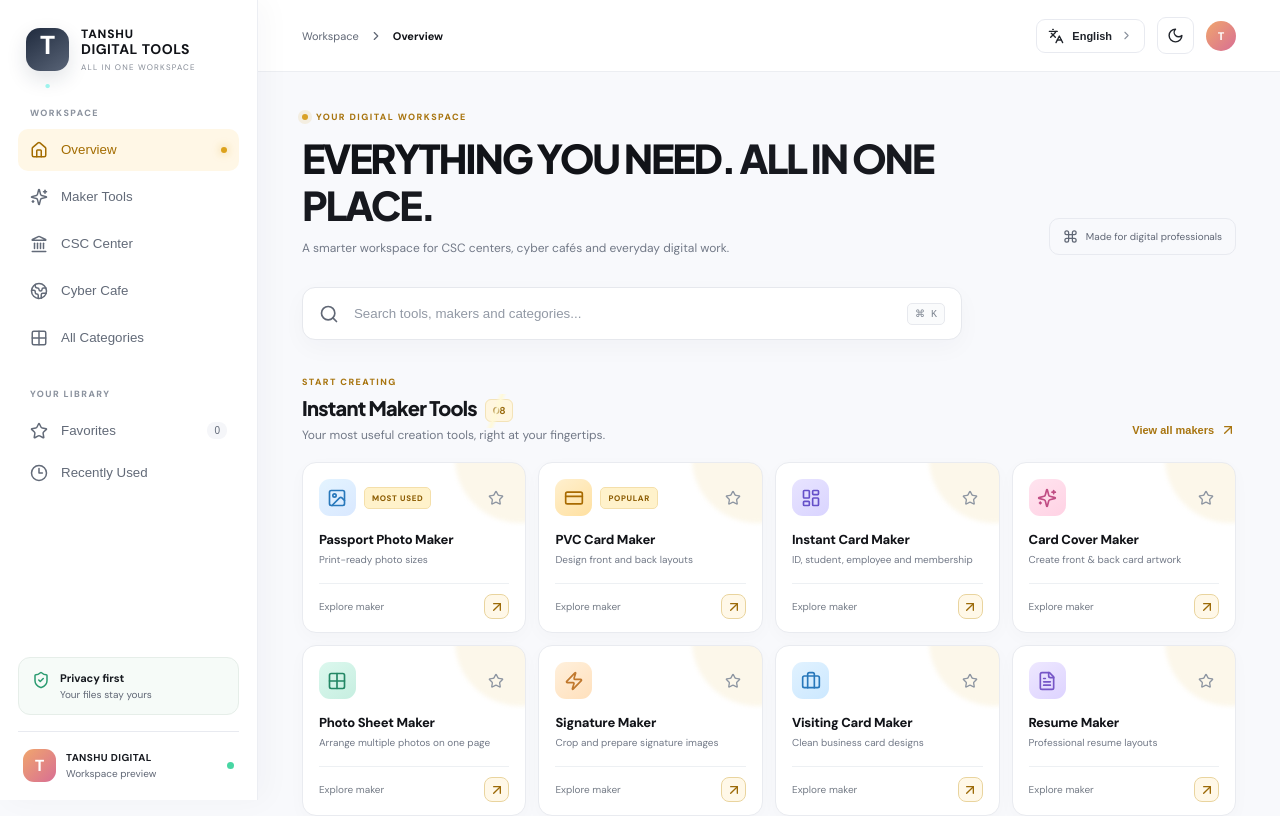
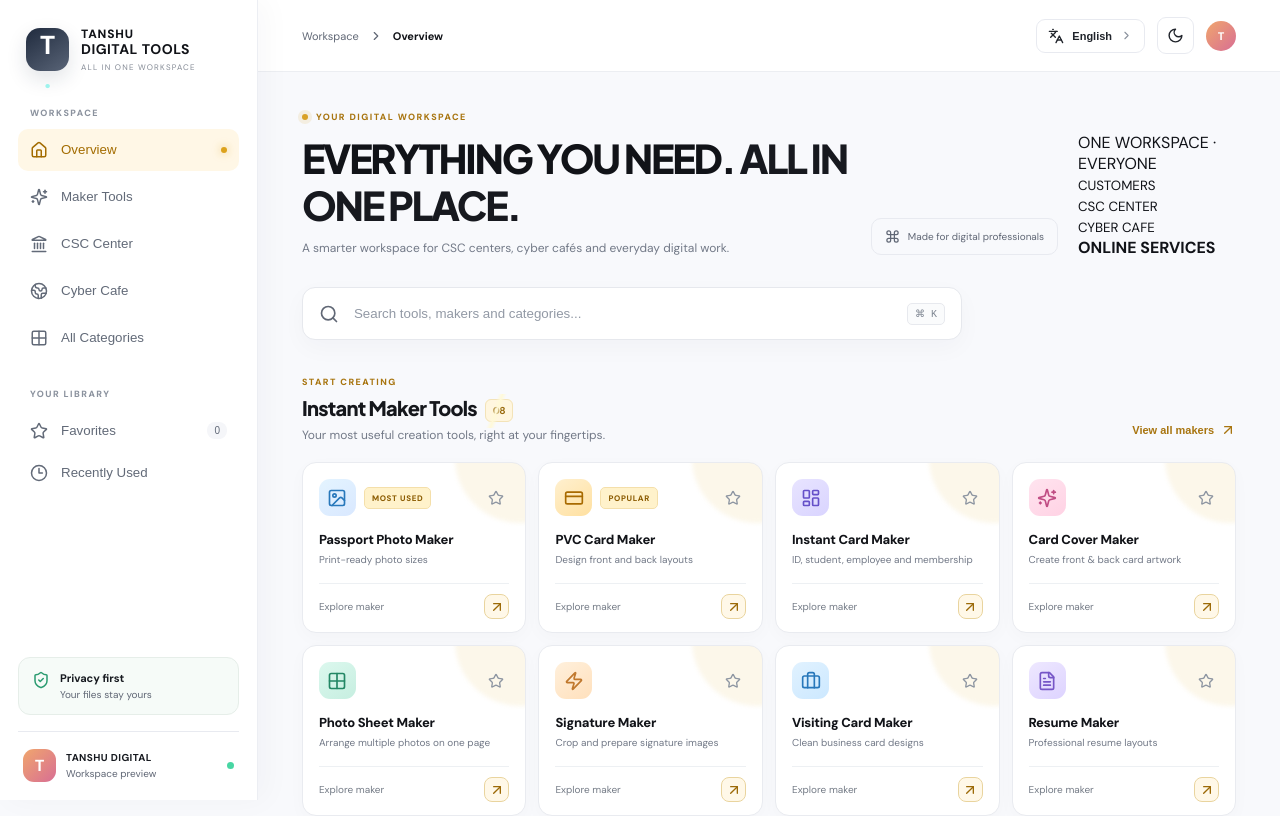
Before and after one commit to tanshuonline-cell/TANSHU-DIGITAL-TOOLS, a React (Vite) app: page / in a window 1280 px wide. Shown: the top 816 px of the page. Built offline with nearby package versions, Linux system fonts and the light colour scheme.

Commit message:
Add premium raised home hero and audience visual

```diff
--- a/src/App.tsx
+++ b/src/App.tsx
@@ -57,7 +57,7 @@ return <div className={dark?'app dark':'app light'}>
 <div className="sidebar-label">{tr('YOUR LIBRARY','आपकी लाइब्रेरी')}</div><button className="nav-item" onClick={()=>go('favorites')}><Star size={18}/><span>{tr('Favorites','पसंदीदा')}</span><small>{favorites.length}</small></button><button className="nav-item" onClick={()=>go('recent')}><Clock3 size={18}/><span>{tr('Recently Used','हाल में इस्तेमाल')}</span></button>
 <div className="side-bottom"><div className="secure"><ShieldCheck size={18}/><div><b>{tr('Privacy first','प्राइवेसी पहले')}</b><small>{tr('Your files stay yours','आपकी फाइलें आपकी हैं')}</small></div></div><div className="profile"><div className="avatar">T</div><div><b>TANSHU DIGITAL</b><small>{tr('Workspace preview','वर्कस्पेस प्रीव्यू')}</small></div><span className="online"/></div></div></aside>
 <div className="main-area"><header className="topbar"><button className="mobile-menu" onClick={()=>setMobile(true)}><Menu/></button><div className="crumb"><span>{tr('Workspace','वर्कस्पेस')}</span><ChevronRight size={14}/><b>{currentCat?(hi?currentCat.hi:currentCat.en):section==='home'?tr('Overview','ओवरव्यू'):section==='all'?tr('All Categories','सभी कैटेगरी'):section==='favorites'?tr('Favorites','पसंदीदा'):section==='recent'?tr('Recently Used','हाल में इस्तेमाल'):tr('Maker Tools','मेकर टूल्स')}</b></div><div className="top-actions"><div className="language-picker"><button className="language" onClick={()=>setShowLangMenu(v=>!v)}><Languages size={16}/><span>{hi?'हिंदी':'English'}</span><ChevronRight size={13} className={showLangMenu?'lang-chevron open':'lang-chevron'}/></button>{showLangMenu&&<div className="language-menu"><button className={!hi?'chosen':''} onClick={()=>{setLang('en');setShowLangMenu(false)}}><span>🇬🇧</span> English { !hi&&<b>✓</b>}</button><button className={hi?'chosen':''} onClick={()=>{setLang('hi');setShowLangMenu(false)}}><span>🇮🇳</span> हिंदी { hi&&<b>✓</b>}</button></div>}</div><button className="icon-btn" onClick={()=>setDark(!dark)} aria-label="Toggle theme">{dark?<Sun size={17}/>:<Moon size={17}/>}</button><div className="top-avatar">T</div></div></header>
-<main><div className="welcome-row"><div><div className="eyebrow"><span className="pulse"/> {tr('YOUR DIGITAL WORKSPACE','आपका डिजिटल वर्कस्पेस')}</div><h1>{section==='home'?<>{tr('EVERYTHING YOU NEED.','आपका हर डिजिटल काम।')} <em>{tr('ALL IN ONE PLACE.','एक ही जगह पर।')}</em></>:currentCat?(hi?currentCat.hi:currentCat.en):tr('EXPLORE YOUR TOOLS','अपने टूल्स देखें')}</h1><p>{tr('A smarter workspace for CSC centers, cyber cafés and everyday digital work.','CSC सेंटर, साइबर कैफे और रोज़मर्रा के डिजिटल काम के लिए स्मार्ट वर्कस्पेस।')}</p></div><div className="date-chip"><Command size={15}/><span>{tr('Made for digital professionals','डिजिटल प्रोफेशनल्स के लिए')}</span></div></div>
+<main><div className="welcome-row hero-panel"><div className="hero-copy"><div className="eyebrow"><span className="pulse"/> {tr('YOUR DIGITAL WORKSPACE','आपका डिजिटल वर्कस्पेस')}</div><h1>{section==='home'?<>{tr('EVERYTHING YOU NEED.','आपका हर डिजिटल काम।')} <em>{tr('ALL IN ONE PLACE.','एक ही जगह पर।')}</em></>:currentCat?(hi?currentCat.hi:currentCat.en):tr('EXPLORE YOUR TOOLS','अपने टूल्स देखें')}</h1><p>{tr('A smarter workspace for CSC centers, cyber cafés and everyday digital work.','CSC सेंटर, साइबर कैफे और रोज़मर्रा के डिजिटल काम के लिए स्मार्ट वर्कस्पेस।')}</p></div><div className="date-chip"><Command size={15}/><span>{tr('Made for digital professionals','डिजिटल प्रोफेशनल्स के लिए')}</span></div><div className="hero-visual" aria-label="CSC centre, cyber cafe and public customers"><div className="hero-visual-top">ONE WORKSPACE · EVERYONE</div><div className="hero-people"><div className="hero-person"><span className="person-head p1"></span><span className="person-body b1"></span><small>CUSTOMERS</small></div><div className="hero-person"><span className="person-head p2"></span><span className="person-body b2"></span><small>CSC CENTER</small></div><div className="hero-person"><span className="person-head p3"></span><span className="person-body b3"></span><small>CYBER CAFE</small></div></div><div className="hero-device"><i></i><i></i><i></i><b>ONLINE SERVICES</b></div></div></div>
 <div className="search-wrap"><Search size={20}/><input value={query} onChange={e=>setQuery(e.target.value)} placeholder={tr('Search tools, makers and categories...','टूल्स, मेकर और कैटेगरी खोजें...')}/><kbd>⌘ K</kbd></div>
 {section==='home'||section==='maker'?<><div className="section-head"><div><div className="eyebrow">{tr('START CREATING','बनाना शुरू करें')}</div><h2>{tr('Instant Maker Tools','इंस्टेंट मेकर टूल्स')} <span className="count">08</span></h2><p>{tr('Your most useful creation tools, right at your fingertips.','आपके सबसे उपयोगी क्रिएशन टूल्स, बस एक क्लिक दूर।')}</p></div><button className="text-link" onClick={()=>go('maker')}>{tr('View all makers','सभी मेकर देखें')} <ArrowUpRight size={16}/></button></div>
 <div className="maker-grid">{makers.filter(m=>(m.en+' '+m.hi+' '+m.sub).toLowerCase().includes(query.toLowerCase())).map((m,i)=><article className={'maker-card maker-'+i} key={m.en} onClick={()=>soon(m.en)}><div className="maker-top"><div className="tool-icon"><m.icon size={20}/></div>{m.tag&&<span className="tag">{m.tag}</span>}<button className={'fav '+(favorites.includes(m.en)?'saved':'')} onClick={e=>{e.stopPropagation();toggleFav(m.en)}}><Star size={16} fill={favorites.includes(m.en)?'currentColor':'none'}/></button></div><h3>{tr(m.en,m.hi)}</h3><p>{m.sub}</p><div className="card-foot"><span>{tr('Explore maker','मेकर खोलें')}</span><span className="arrow"><ArrowUpRight size={16}/></span></div></article>)}</div>
```
